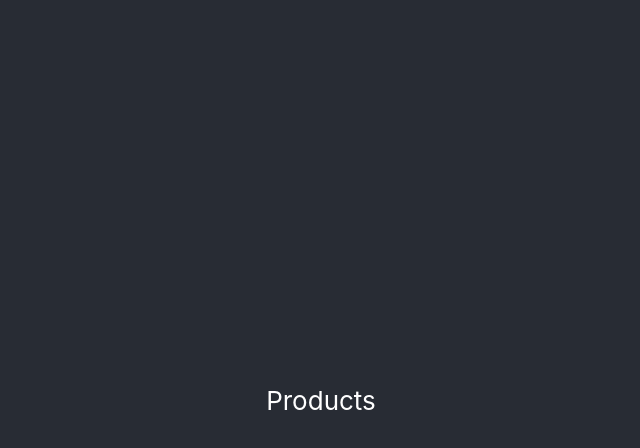
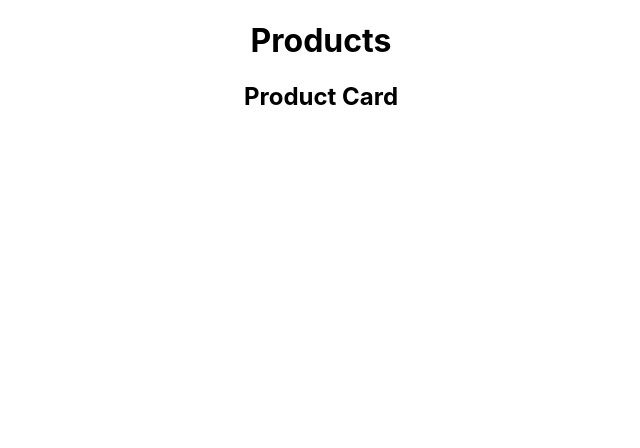
Before and after one commit to SvitlanaTsupryk-jul18/ProductApp, a React (Create React App) app: page / in a window 1280 px wide. Shown: the top 448 px of the page, without its empty margins (319-959 px from the left). Built offline with nearby package versions, Linux system fonts and the light colour scheme.

Commit message:
created structure of app

```diff
--- a/src/App.js
+++ b/src/App.js
@@ -1,12 +1,16 @@
 import React from 'react';
 import './App.css';
+import products from './productsAll';
+import Header from './Components/Header';
+import Basket from './Components/Basket';
+import Products from './Components/Products';
 
 function App() {
   return (
     <div className="App">
-      <header className="App-header">
-       Products
-      </header>
+      <Header />
+      <Basket />
+      <Products />
     </div>
   );
 }
--- /dev/null
+++ b/src/Components/Basket.js
@@ -0,0 +1,10 @@
+import React from 'react';
+
+const Basket = () => (
+    <div>
+        <h2>Product Card</h2>
+    </div>
+    // <span>{user.name}</span>
+);
+
+export default Basket
--- /dev/null
+++ b/src/Components/Header.js
@@ -0,0 +1,10 @@
+import React from 'react';
+
+const Header = () => (
+    <header>
+        <h1>Products</h1>
+    </header>
+    // <span>{user.name}</span>
+);
+
+export default Header
--- /dev/null
+++ b/src/Components/Products.js
@@ -0,0 +1,9 @@
+import React from 'react';
+
+const Products = () => (
+    <div className="products">
+
+    </div>
+);
+
+export default Products
--- a/src/index.js
+++ b/src/index.js
@@ -2,6 +2,12 @@ import React from 'react';
 import ReactDOM from 'react-dom';
 import './index.css';
 import App from './App';
+import { Provider } from 'react-redux';
+import store from './store';
 
-
-ReactDOM.render( < App / > , document.getElementById('root'));
+ReactDOM.render(
+    <Provider store={store}>
+        <App />
+    </Provider>,
+    document.getElementById('root')
+);
--- /dev/null
+++ b/src/productsAll.js
@@ -0,0 +1,34 @@
+const products = [
+    {
+        title: "Product 1",
+        description: "Lorem ipsum dolor sit amet, consectetur adipisicing elit, sed do eiusmod tempor incididunt ut labore et dolore magna aliqua. Ut enim ad minim veniam, quis nostrud exercitation ullamco laboris nisi ut aliquip ex ea commodo consequat. Duis aute irure dolor in reprehenderit in voluptate velit esse cillum dolore eu fugiat nulla pariatur. Excepteur sint occaecat cupidatat non proident, sunt in culpa qui officia deserunt mollit anim id est laborum.",
+        price: "128",
+        id: "15"
+    },
+    {
+        title: "Product 2",
+        description: "Lorem ipsum dolor sit amet, consectetur adipisicing elit, sed do eiusmod tempor incididunt ut labore et dolore magna aliqua. Ut enim ad minim veniam, quis nostrud exercitation ullamco laboris nisi ut aliquip ex ea commodo consequat. Duis aute irure dolor in reprehenderit in voluptate velit esse cillum dolore eu fugiat nulla pariatur. Excepteur sint occaecat cupidatat non proident, sunt in culpa qui officia deserunt mollit anim id est laborum.",
+        price: "9",
+        id: "26"
+    },
+    {
+        title: "Product 3",
+        description: "Lorem ipsum dolor sit amet, consectetur adipisicing elit, sed do eiusmod tempor incididunt ut labore et dolore magna aliqua. Ut enim ad minim veniam, quis nostrud exercitation ullamco laboris nisi ut aliquip ex ea commodo consequat. Duis aute irure dolor in reprehenderit in voluptate velit esse cillum dolore eu fugiat nulla pariatur. Excepteur sint occaecat cupidatat non proident, sunt in culpa qui officia deserunt mollit anim id est laborum.",
+        price: "146",
+        id: "23"
+    },
+    {
+        title: "Product 4",
+        description: "Lorem ipsum dolor sit amet, consectetur adipisicing elit, sed do eiusmod tempor incididunt ut labore et dolore magna aliqua. Ut enim ad minim veniam, quis nostrud exercitation ullamco laboris nisi ut aliquip ex ea commodo consequat. Duis aute irure dolor in reprehenderit in voluptate velit esse cillum dolore eu fugiat nulla pariatur. Excepteur sint occaecat cupidatat non proident, sunt in culpa qui officia deserunt mollit anim id est laborum.",
+        price: "256",
+        id: "74"
+    },
+    {
+        title: "Product 5",
+        description: "Lorem ipsum dolor sit amet, consectetur adipisicing elit, sed do eiusmod tempor incididunt ut labore et dolore magna aliqua. Ut enim ad minim veniam, quis nostrud exercitation ullamco laboris nisi ut aliquip ex ea commodo consequat. Duis aute irure dolor in reprehenderit in voluptate velit esse cillum dolore eu fugiat nulla pariatur. Excepteur sint occaecat cupidatat non proident, sunt in culpa qui officia deserunt mollit anim id est laborum.",
+        price: "28",
+        id: "89"
+    }
+];
+
+export default products;
--- /dev/null
+++ b/src/store.js
@@ -0,0 +1,14 @@
+import { createStore } from 'redux';
+const reducer = () => {
+    console.log("hello")
+}
+const initialState = {
+    basketProducts: [],
+}
+const store = createStore(reducer, initialState);
+
+export default store;
+
+store.subscribe(() => {
+    console.log("store -", store.getState());
+})
```
